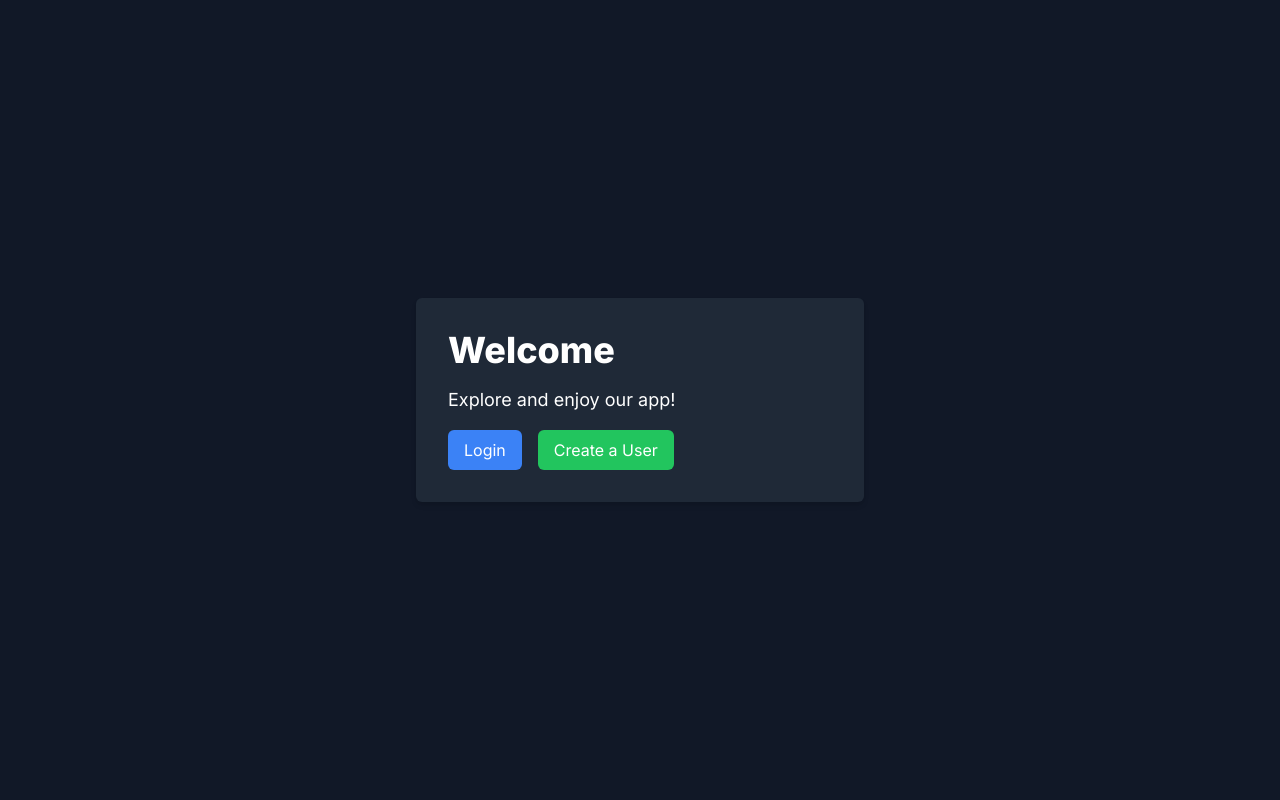
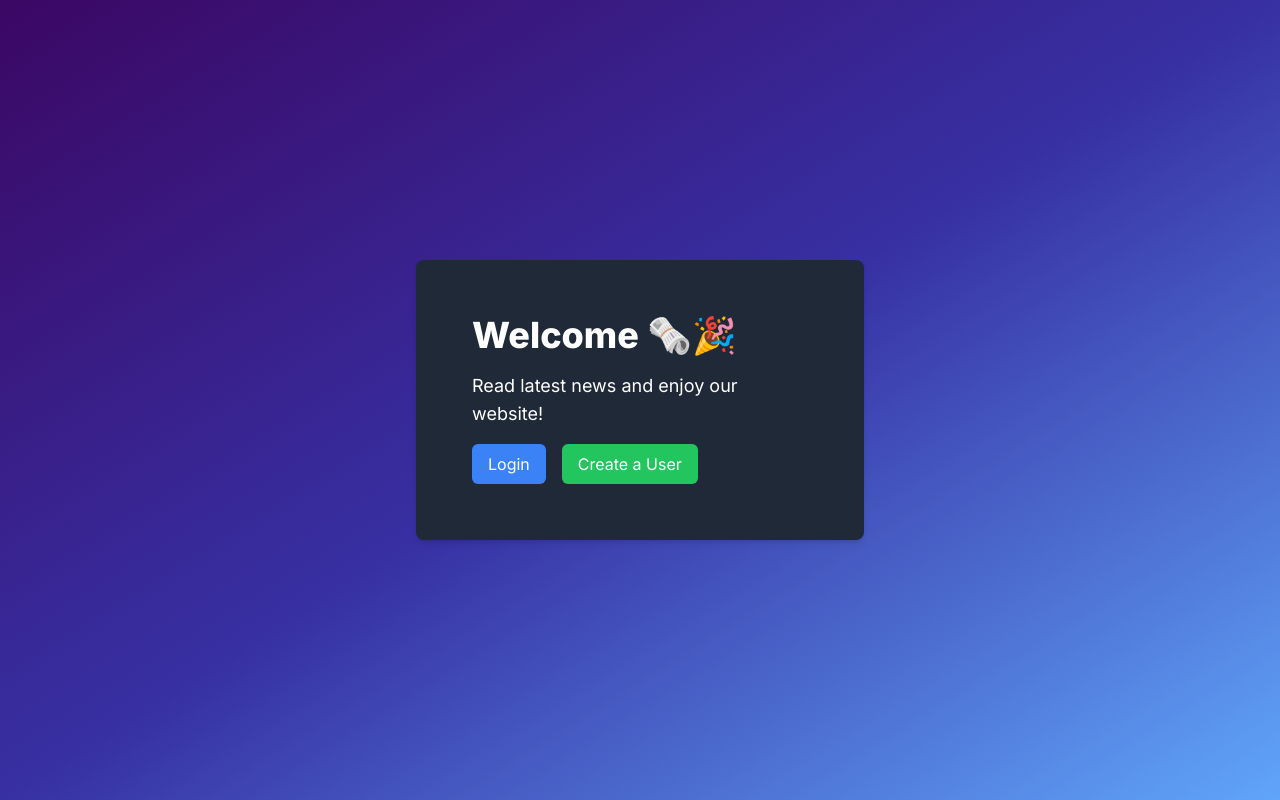
Before and after one commit to Aryankax/News-Web-App, a Next.js app: page / in a window 1280 px wide. Built offline with nearby package versions, Linux system fonts and the light colour scheme.

Commit message:
Improved UI/UX

```diff
--- a/app/page.js
+++ b/app/page.js
@@ -5,23 +5,27 @@ import { useRouter } from 'next/navigation';
 const Home = () => {
   const router = useRouter();
   return (
-    <div className="min-h-screen flex items-center justify-center bg-gray-900 text-white">
-      <div className="max-w-md w-full p-8 bg-gray-800 rounded-md shadow-md">
-        <h2 className="text-4xl font-extrabold mb-4">Welcome</h2>
-        <p className="text-lg mb-4">Explore and enjoy our app!</p>
+    <div className="min-h-screen flex items-center justify-center bg-gradient-to-br from-purple-950 via-indigo-800 to-blue-400 text-white">
+      <div className="max-w-md w-full p-14 bg-gray-800 rounded-lg shadow-md transition-transform hover:scale-105">
+        <h2 className="text-4xl font-extrabold mb-4 animate-bounce">Welcome 🗞️🎉</h2>
+        <p className="text-lg mb-4 animate__animated animate__fadeIn animate__delay-2s">
+          Read latest news and enjoy our website!
+        </p>
         <div className="flex space-x-4">
           <button
-            className="bg-blue-500 text-white py-2 px-4 rounded-md hover:bg-blue-600 focus:outline-none focus:shadow-outline-blue"
-          onClick={()=> {
-            router.push('/sign-in')
-          }}>
+            className="bg-blue-500 text-white py-2 px-4 rounded-md hover:bg-blue-600 focus:outline-none focus:shadow-outline-blue transition duration-300 transform hover:scale-105"
+            onClick={() => {
+              router.push('/sign-in');
+            }}
+          >
             Login
           </button>
           <button
-            className="bg-green-500 text-white py-2 px-4 rounded-md hover:bg-green-600 focus:outline-none focus:shadow-outline-green"
-          onClick={()=>{
-            router.push('/sign-up')
-          }}>
+            className="bg-green-500 text-white py-2 px-4 rounded-md hover:bg-green-600 focus:outline-none focus:shadow-outline-green transition duration-300 transform hover:scale-105"
+            onClick={() => {
+              router.push('/sign-up');
+            }}
+          >
             Create a User
           </button>
         </div>
--- a/app/sign-in/page.jsx
+++ b/app/sign-in/page.jsx
@@ -43,7 +43,7 @@ const SignIn = () => {
   };
 
   return (
-    <div className="min-h-screen flex items-center justify-center bg-gray-900">
+    <div className="min-h-screen flex items-center justify-center bg-gradient-to-br from-purple-950 via-indigo-800 to-blue-400 text-white">
       <div className="max-w-md w-full p-6 bg-gray-800 rounded-md shadow-md">
         <h2 className="text-2xl font-semibold text-white mb-6">Sign In</h2>
         <form onSubmit={handleSignIn}>
--- a/app/sign-up/page.jsx
+++ b/app/sign-up/page.jsx
@@ -38,7 +38,7 @@ const SignUp = () => {
 
 
   return (
-    <div className="min-h-screen flex items-center justify-center bg-gray-900">
+    <div className="min-h-screen flex items-center justify-center bg-gradient-to-br from-purple-950 via-indigo-800 to-blue-400 text-white">
       <div className="max-w-md w-full p-6 bg-gray-800 rounded-md shadow-md">
         <h2 className="text-2xl font-semibold text-white mb-6">Sign Up</h2>
         <form onSubmit={handleSignUp}>
```
